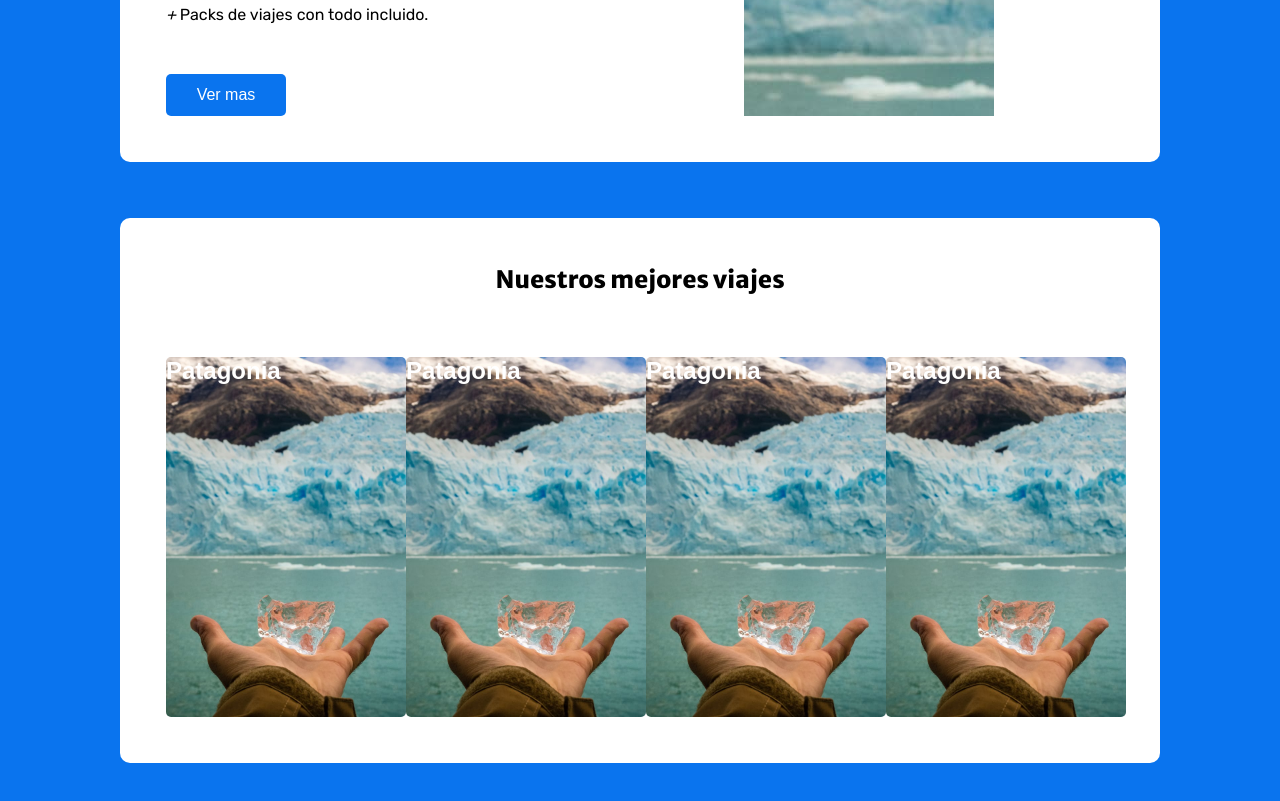
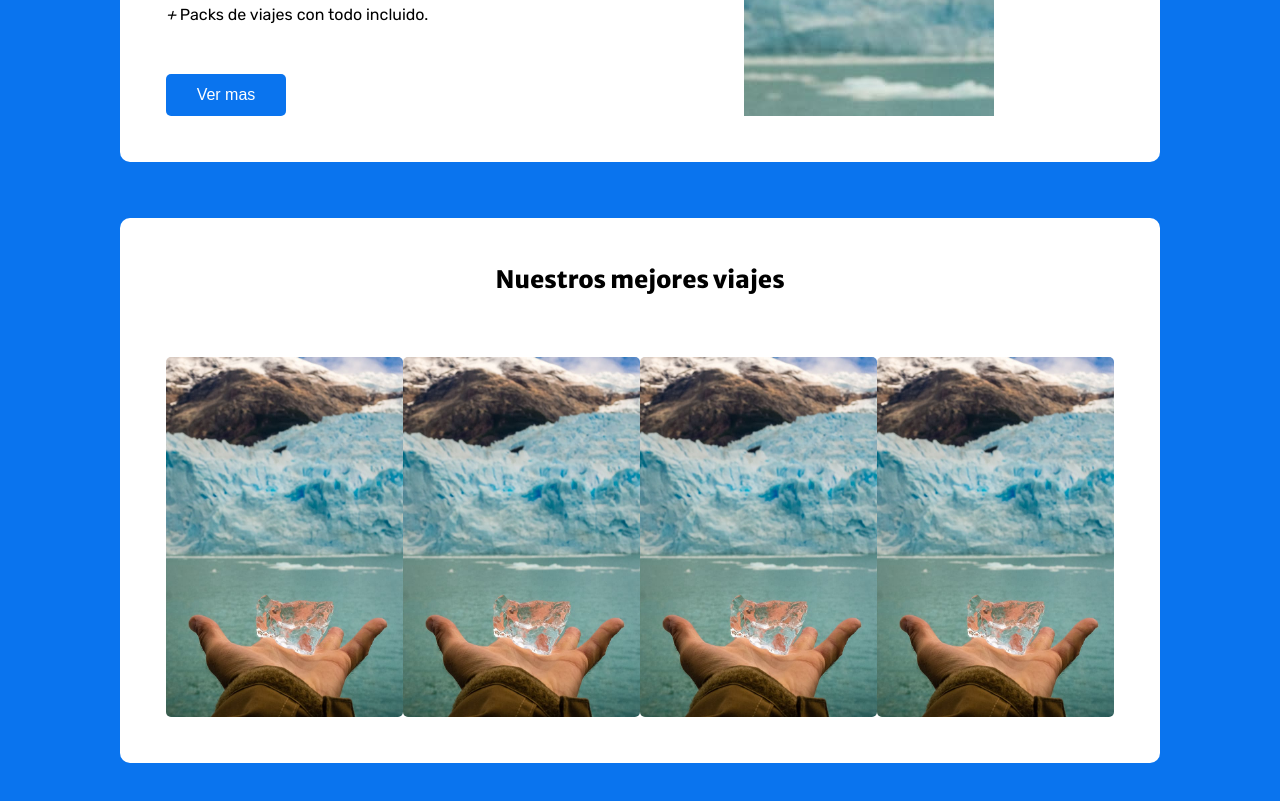
Before and after one commit to JoacoGramigna/Landing-page--Patagonia-travel, a React (Create React App) app: page / in a window 1280 px wide. Shown: the part 2023-2824 px from the top of the page. Built offline with nearby package versions, Linux system fonts and the light colour scheme; a web font is replaced by a local one.

Commit message:
Add animation to cards
Improve cards stylization

```diff
--- a/src/pages/Home/Home.css
+++ b/src/pages/Home/Home.css
@@ -197,28 +197,27 @@
   clear: both;
 }
 
-.travels{
+.travels {
   background-color: var(--primary-color);
   border-radius: 10px;
   padding: 46px;
   margin: 56px 120px 0;
 }
 
-.travelsTitle{
-font-family: var(--title-font);
-text-align: center;
+.travelsTitle {
+  font-family: var(--title-font);
+  text-align: center;
 }
 
-.travelCards{
+.travelCards {
   margin-top: 62px;
   display: flex;
   justify-content: space-evenly;
 }
 
-.card1{
+.card {
   width: 240px;
   height: 360px;
-  background-image: url(../../assets/Background.jpg);
   background-position: center;
   background-repeat: no-repeat;
   background-size: cover;
@@ -226,88 +225,38 @@ text-align: center;
   border-radius: 5px;
 }
 
-.card1 h2{
-  font-family: var(--subtitle-font);
-  color: var(--primary-color);
-height: 100%;
-width: 100%;
-display: flex;
-}
-
-.card1:hover{
+.card:hover {
   transform: scale(105%);
   background-color: rgba(0, 0, 0, 0.3);
   background-blend-mode: soft-light;
   transition: all .5s ease;
 }
 
-.card2{
-  width: 240px;
-  height: 360px;
-  background-image: url(../../assets/Background.jpg);
-  background-position: center;
-  background-repeat: no-repeat;
-  background-size: cover;
-  transition: all .8s ease;
-  border-radius: 5px;
+.cardContent{
+  height: 100%;
+  width: 100%;
+  display: flex;
+  justify-content: flex-end;
+  align-items: center;
+  flex-direction: column;
+  opacity: 0;
+  transition: all .5s ease;
 }
 
-.card2 h2{
+.cardContent h2{
   font-family: var(--subtitle-font);
   color: var(--primary-color);
 }
 
-.card2:hover{
-  transform: scale(105%);
-  background-color: rgba(0, 0, 0, 0.3);
-  background-blend-mode: soft-light;
-  transition: all .5s ease;
+.cardContent p{
+  font-family: var(--text-font);
+  color: var(--primary-color);
+  margin: 8px 0 40px;
 }
 
-.card3{
-  width: 240px;
-  height: 360px;
-  background-image: url(../../assets/Background.jpg);
-  background-position: center;
-  background-repeat: no-repeat;
-  background-size: cover;
+.card:hover .cardContent {
+  opacity: 1;
   transition: all .8s ease;
-  border-radius: 5px;
-}
-
-.card3 h2{
-  font-family: var(--subtitle-font);
-  color: var(--primary-color);
-}
-
-.card3:hover{
-  transform: scale(105%);
-  background-color: rgba(0, 0, 0, 0.3);
-  background-blend-mode: soft-light;
-  transition: all .5s ease;
-}
-
-.card4{
-  width: 240px;
-  height: 360px;
-  background-image: url(../../assets/Background.jpg);
-  background-position: center;
-  background-repeat: no-repeat;
-  background-size: cover;
-  transition: all .8s ease;
-  border-radius: 5px;
-}
-
-.card4 h2{
-  font-family: var(--subtitle-font);
-  color: var(--primary-color);
-}
-
-.card4:hover{
-  transform: scale(105%);
-  background-color: rgba(0, 0, 0, 0.3);
-  background-blend-mode: soft-light;
-  transition: all .5s ease;
 }
 
 @media (max-width: 1200px) {
@@ -332,7 +281,7 @@ display: flex;
   .imageAboutUs {
     display: none;
   }
-  .moreInfoButton{
+  .moreInfoButton {
     align-self: center;
   }
 }
--- a/src/pages/Home/Home.jsx
+++ b/src/pages/Home/Home.jsx
@@ -3,6 +3,8 @@ import "./Home.css";
 import PlaneIcon from "../../assets/PlaneIcon.png";
 import AOS from "aos";
 import "aos/dist/aos.css";
+import card4 from "../../assets/Background.jpg";
+
 AOS.init({
   offset: 100,
 });
@@ -85,24 +87,28 @@ const Home = () => {
         <section className="travels">
           <h2 className="travelsTitle">Nuestros mejores viajes</h2>
           <div className="travelCards">
-            <article>
-              <div className="card1">
+            <article className="card" style={{ backgroundImage: `url(${card4})` }}>
+              <div className="cardContent">
                 <h2>Patagonia</h2>
+                <p>Ver mas</p>
               </div>
             </article>
-            <article>
-              <div className="card2">
+            <article className="card" style={{ backgroundImage: `url(${card4})` }}>
+              <div className="cardContent">
               <h2>Patagonia</h2>
+              <p>Ver mas</p>
               </div>
             </article>
-            <article>
-              <div className="card3">
+            <article className="card" style={{ backgroundImage: `url(${card4})` }}>
+              <div className="cardContent">
               <h2>Patagonia</h2>
+              <p>Ver mas</p>
               </div>
             </article>
-            <article>
-              <div className="card4">
+            <article className="card" style={{ backgroundImage: `url(${card4})` }} >
+              <div className="cardContent">
               <h2>Patagonia</h2>
+              <p>Ver mas</p>
               </div>
             </article>
           </div>
```
